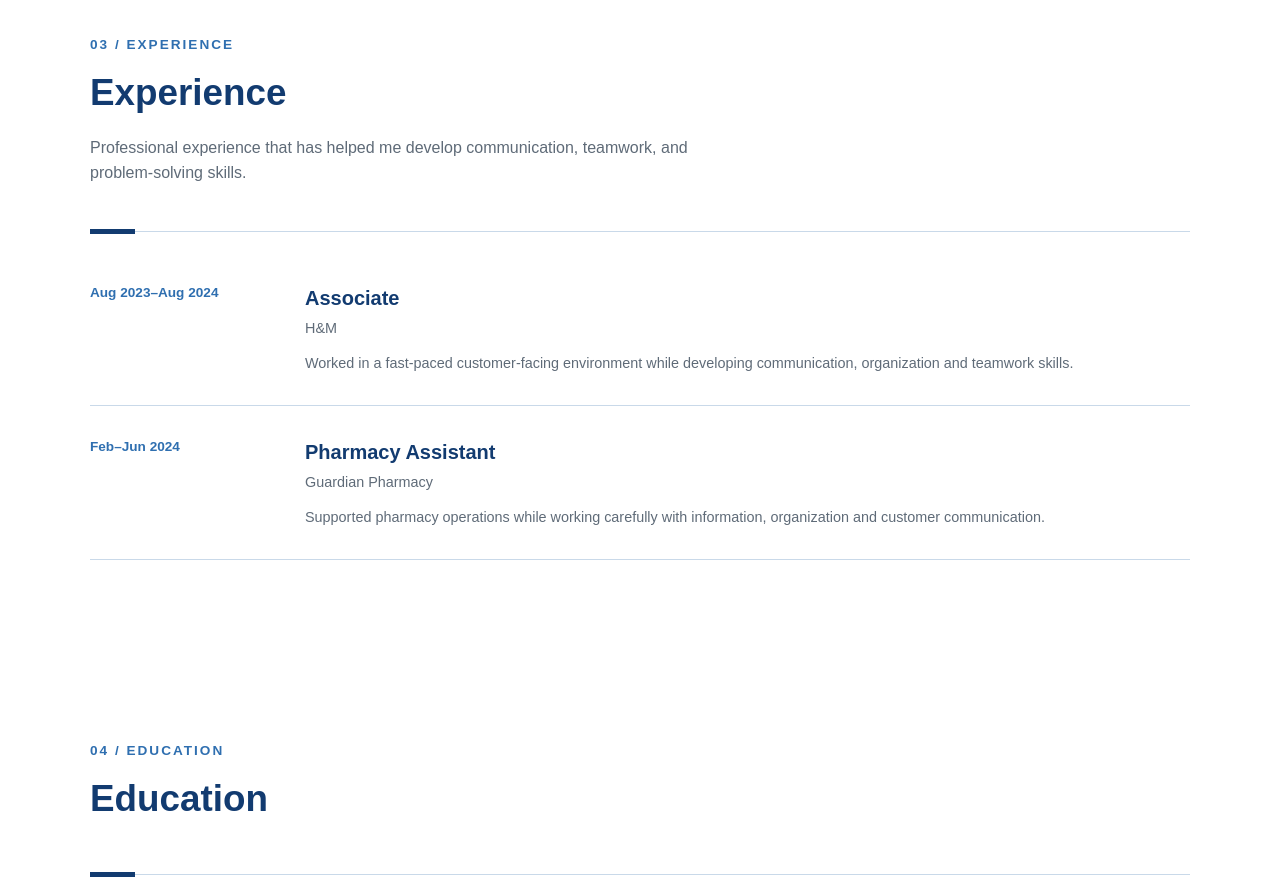
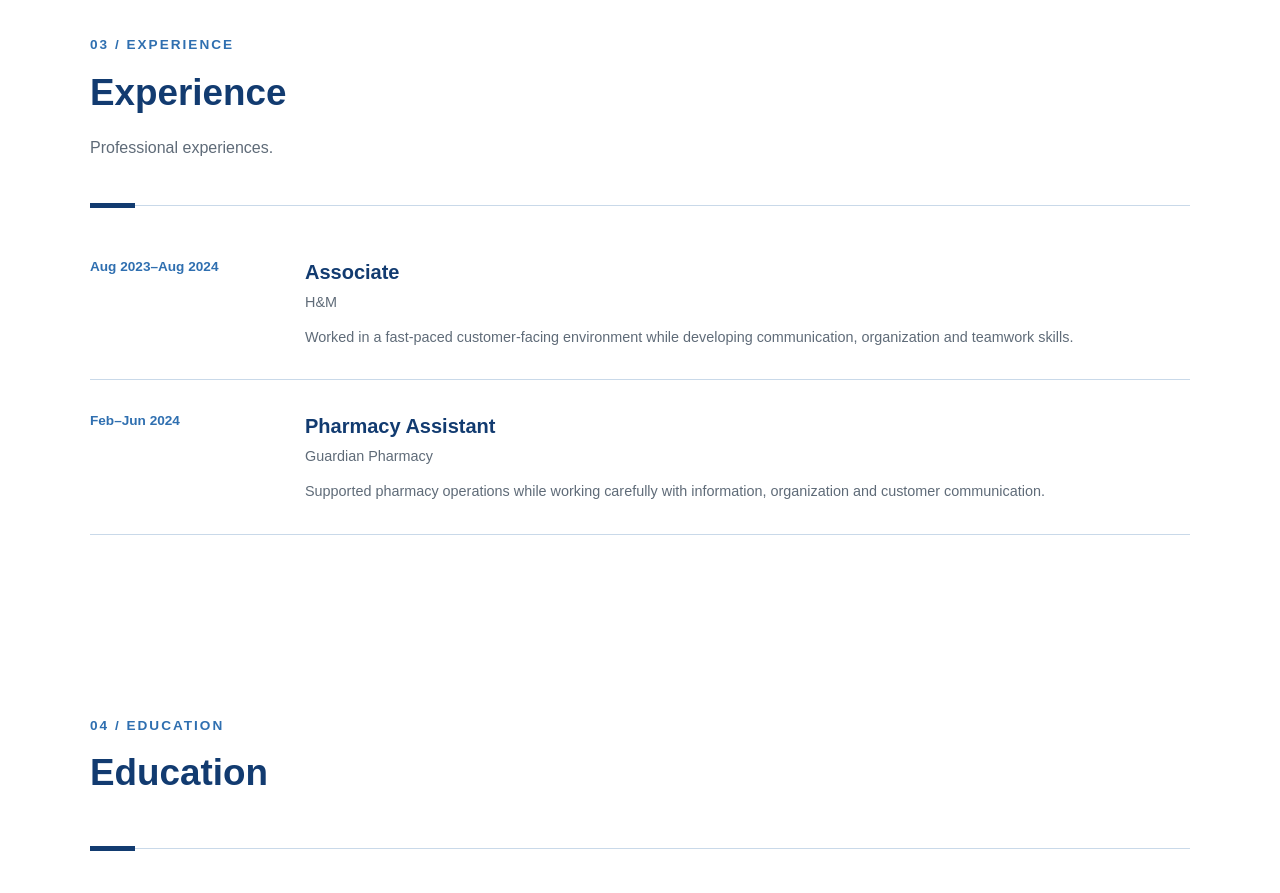
Before and after one commit to khans468/SidraPortfolio, a plain HTML site: page index.html in a window 1280 px wide. Shown: the part 2820-3713 px from the top of the page. Drawn offline with Linux system fonts and the light colour scheme.

Commit message:
Add files via upload

```diff
--- a/index.html
+++ b/index.html
@@ -1202,8 +1202,7 @@
           <h2>Experience</h2>
 
           <p>
-            Professional experience that has helped me develop communication,
-            teamwork, and problem-solving skills.
+            Professional experiences.
           </p>
         </div>
 
```
